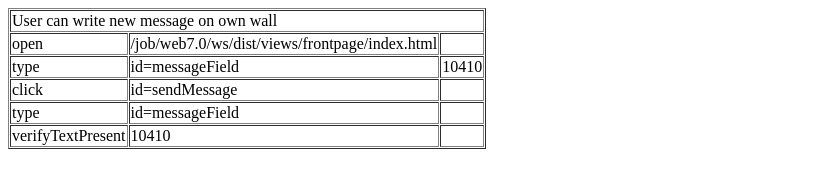
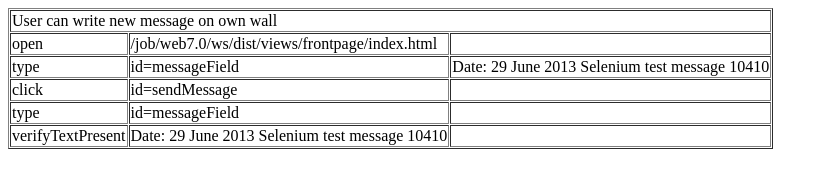
Before and after one commit to makeus/web7.0, a plain HTML site: page selenium/writingNewMessageOnWallTests/UserCanWriteNewMessageOnOwnWall.html in a window 1280 px wide. Shown: the whole page, without its empty margins (0-828 px from the left). Drawn offline with Linux system fonts and the light colour scheme.

Commit message:
seting unique message sel-test

```diff
--- a/selenium/writingNewMessageOnWallTests/UserCanWrite NewMessageOnOwnWall.html
+++ b/selenium/writingNewMessageOnWallTests/UserCanWriteNewMessageOnOwnWall.html
@@ -41,8 +41,14 @@
 </tr>
 
 </tbody></table><script>
- var d = new Date();
-var x = ""+ d.getMinutes()+ d.getSeconds()+d.getMilliseconds();
+var months = new Array('January','February','March','April','May',
+'June','July','August','September','October','November','December');
+var date = new Date();
+var day = date.getDate();
+var month = date.getMonth() + 1;
+var yy = date.getYear();
+var year = (yy < 1000) ? yy + 1900 : yy;
+var x = "Date: " + day + " " + months[month] + " " + year + " Selenium test message "+ date.getMinutes()+ date.getSeconds()+date.getMilliseconds();
 var a=document.getElementById('myTable');
 a.rows[2].cells[2].innerHTML=x;
 a.rows[5].cells[1].innerHTML=x;
```
Also changed, not shown: selenium/testSuite.html (+1 -1 lines).
